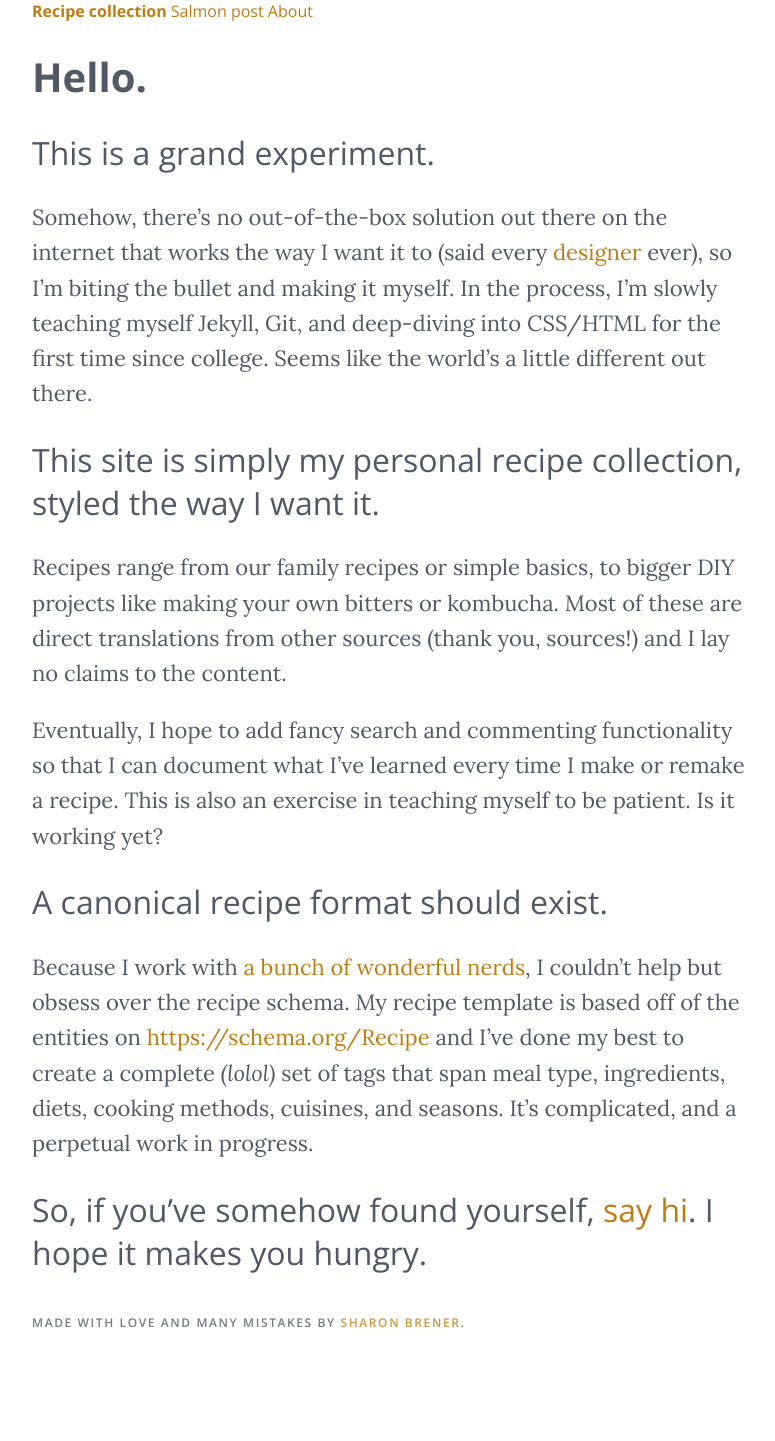
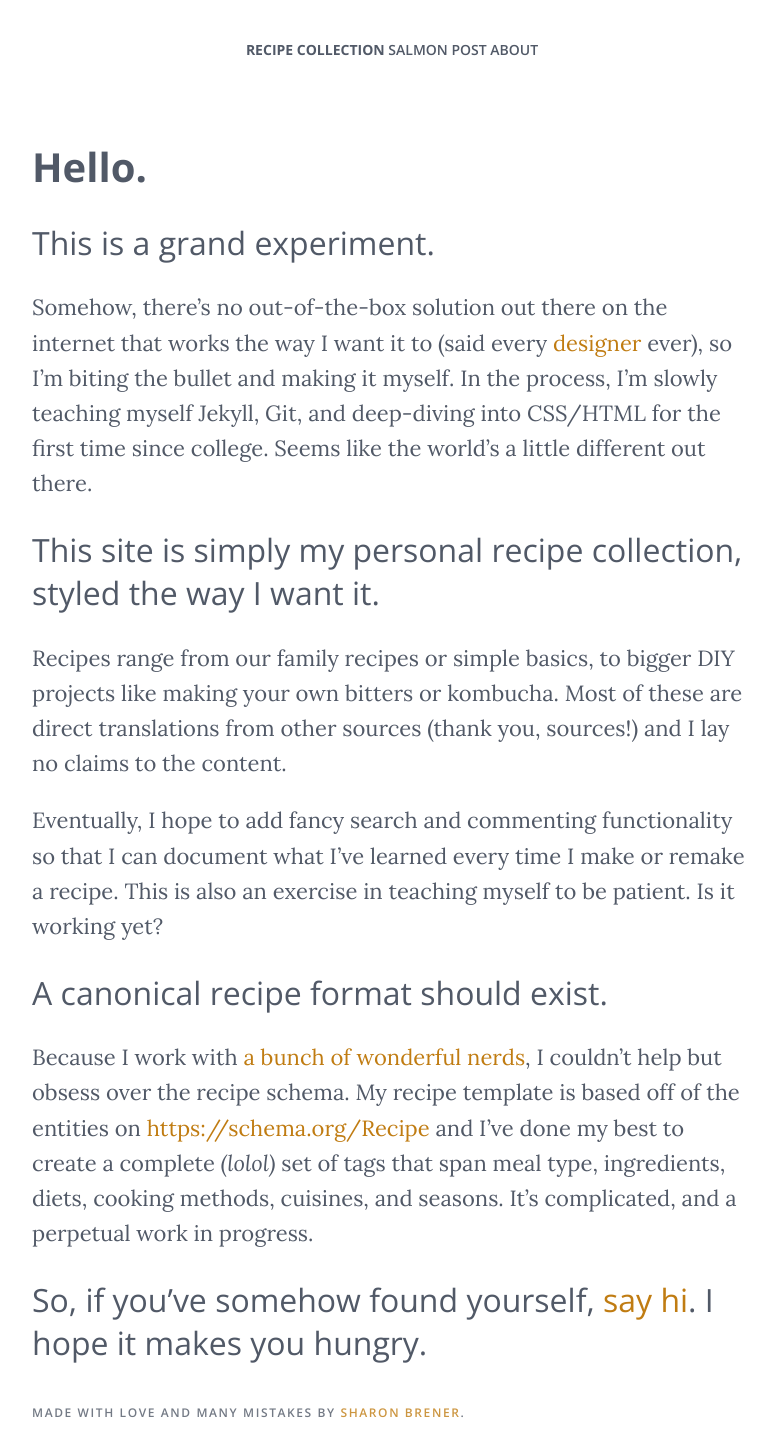
Before and after one commit to scottgallant/recipe-collection, a Jekyll site: the page built from README.md, in a window 1280 px wide. Shown: the whole page, without its empty margins (248-1023 px from the left). Built offline with Jekyll 4.4.1, drawn with Linux system fonts in a browser that asks for light colours; our own code applies the rules of GitHub Pages for plain Markdown files; before the commit the page ends 1351 px from its top, so only the background shows below that.

Commit message:
header margins

```diff
--- a/_includes/header.html
+++ b/_includes/header.html
@@ -1,5 +1,5 @@
     <header>
-	      <div class="header-content-nav">
+	      <div class="header-content">
 	        <strong><a href="{{ site.baseurl }}">Recipe collection</a></strong>   <a href="{{ site.baseurl }}/2017/01/07/salt-cured-salmon-with-vodka-juniper-rosemary-and-lemon-zest.html">Salmon post</a>   <a href="/about">About</a>
 	      </div>
     </header>
--- a/css/style.css
+++ b/css/style.css
@@ -127,6 +127,7 @@ code.highlighter-rouge {
 	text-transform: uppercase;
 	font-size: 0.875rem;
 	font-weight: 600;
+	margin-top: 2.5rem;
 	margin-bottom: 5rem;
 	text-align: center;
 	}
```
